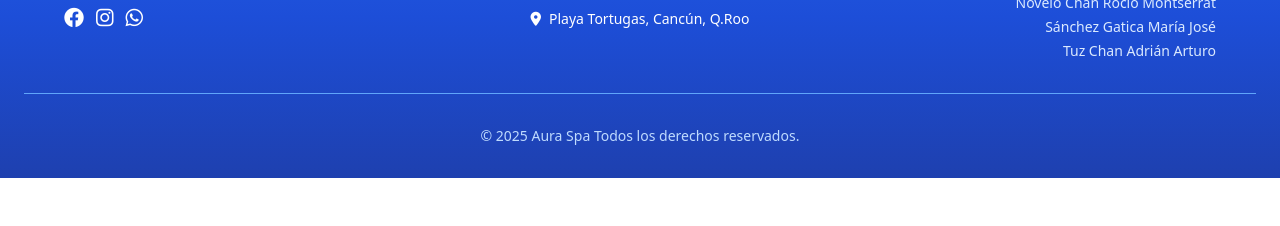
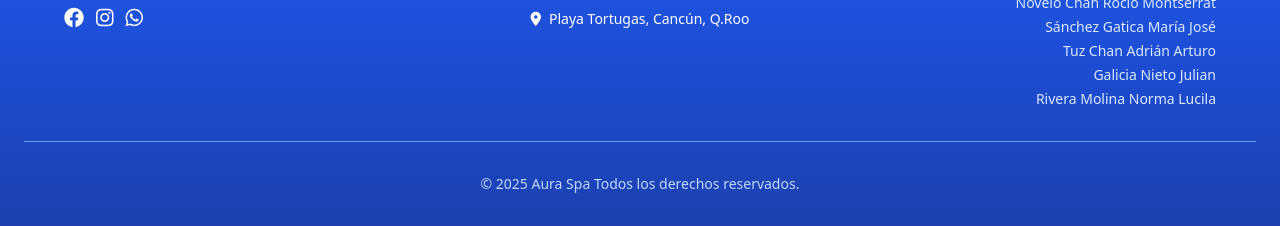
Before and after one commit to jonnnyhdz/AuraSpa, a plain HTML site: page index.html in a window 1280 px wide. Shown: the part 5532-5758 px from the top of the page. Before the commit the page ends 5710 px from the top, so only its background shows below. Drawn offline with nearby package versions, Linux system fonts and the light colour scheme; some packages are replaced by stand-ins of ours; a script that the page names is missing.

Commit message:
Se añaden integrantes

```diff
--- a/index.html
+++ b/index.html
@@ -830,6 +830,8 @@
                     <li>Novelo Chan Rocío Montserrat</li>
                     <li>Sánchez Gatica María José</li>
                     <li>Tuz Chan Adrián Arturo</li>
+                    <li>Galicia Nieto Julian </li>
+                    <li>Rivera Molina Norma Lucila</li>
                 </ul>
             </div>
         </div>
```
